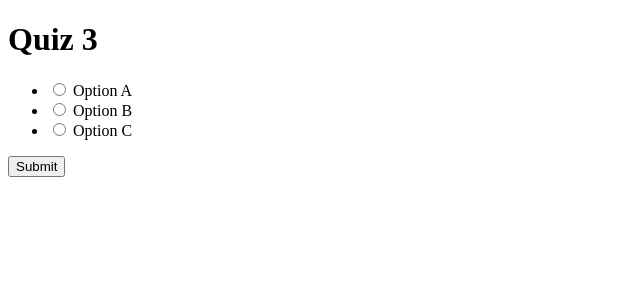
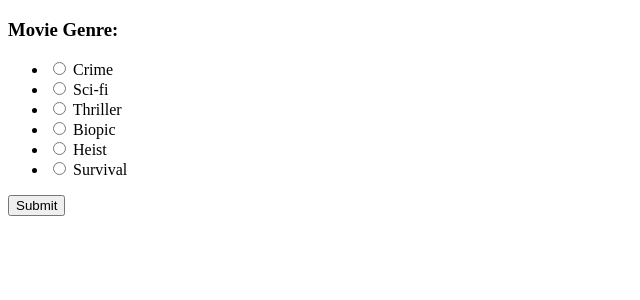
Before and after one commit to AdinoAdi-kudos/TT10-08, a Flask app: page /quiz3 in a window 1280 px wide. Shown: the top 300 px of the page, without its empty margins (0-640 px from the left). Run offline with Flask 3, Linux system fonts and the light colour scheme.

Commit message:
Update New Question quiz3.html

```diff
--- a/templates/quiz3.html
+++ b/templates/quiz3.html
@@ -4,20 +4,32 @@
     <title>Quiz 3</title>
   </head>
   <body>
-    <h1>Quiz 3</h1>
+    <h3>Movie Genre:</h3>
     <form id="quiz-form" method="post">
       <ul>
         <li>
-          <input type="radio" name="answer" value="A" />
-          <label>Option A</label>
+          <input type="radio" name="answer" value="FOM" />
+          <label>Crime</label>
         </li>
         <li>
-          <input type="radio" name="answer" value="B" />
-          <label>Option B</label>
+          <input type="radio" name="answer" value="FCM" />
+          <label>Sci-fi</label>
         </li>
         <li>
-          <input type="radio" name="answer" value="C" />
-          <label>Option C</label>
+          <input type="radio" name="answer" value="FAC" />
+          <label>Thriller</label>
+        </li>
+        <li>
+          <input type="radio" name="answer" value="FCA" />
+          <label>Biopic</label>
+        </li>
+        <li>
+          <input type="radio" name="answer" value="FCI" />
+          <label>Heist</label>
+        </li>
+        <li>
+          <input type="radio" name="answer" value="FOE" />
+          <label>Survival</label>
         </li>
       </ul>
       <button type="submit">Submit</button>
```
